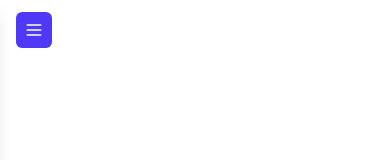
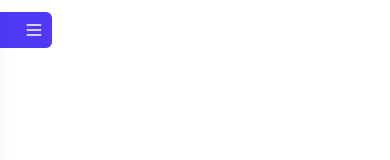
Before and after one commit to Lio3307/Finance-Tracker, a React (Vite) app: page /dashboard in a window 390 px wide. Shown: the top 160 px of the page. Built offline with nearby package versions, Linux system fonts and the light colour scheme.

Commit message:
change style

```diff
--- a/src/components/layouts/dashboard/Sidebar.tsx
+++ b/src/components/layouts/dashboard/Sidebar.tsx
@@ -14,7 +14,7 @@ export default function Sidebar({ children, getPath }: Props) {
   return (
     <div className="h-screen bg-white text-gray-800 flex flex-col">
       {/* mobile top bar */}
-      <div className="md:hidden sticky top-0 z-50  flex items-center justify-between px-4 py-3 ">
+      <div className="md:hidden sticky top-0 z-50 w-[1.4rem]  flex items-center bg-indigo-600 justify-between pl-4 my-3 ">
         <button
           onClick={() => setOpen(true)}
           aria-label="Open menu"
```
